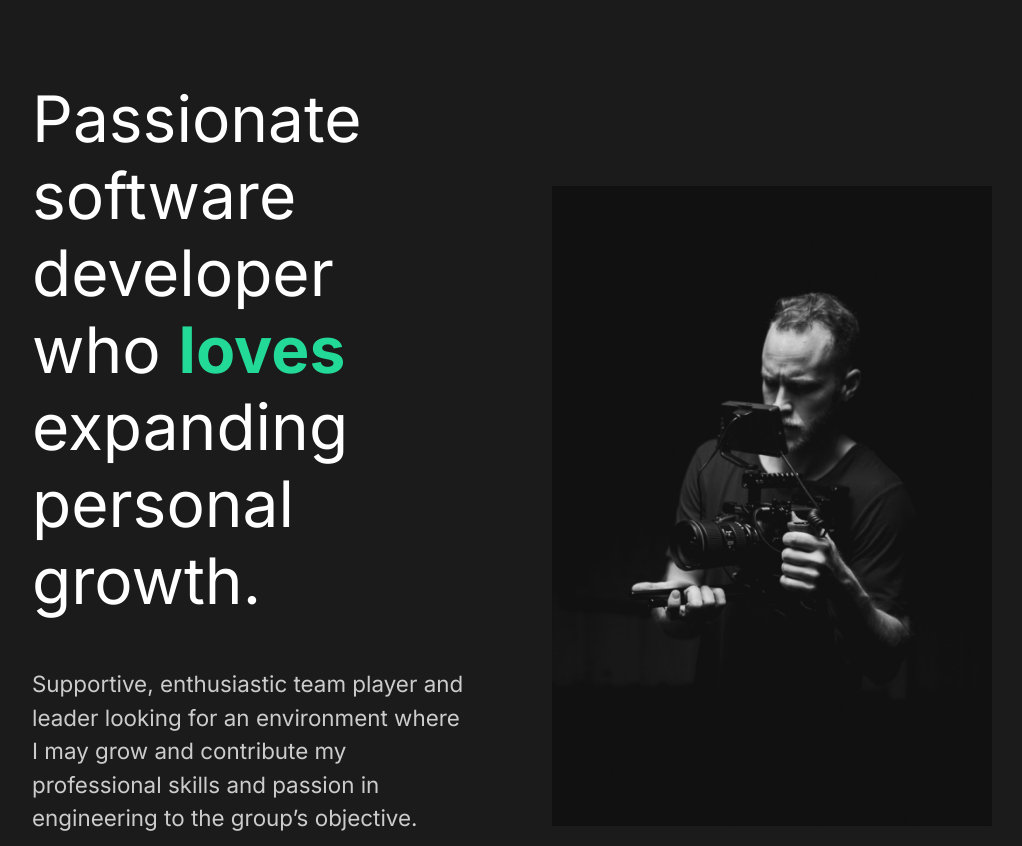
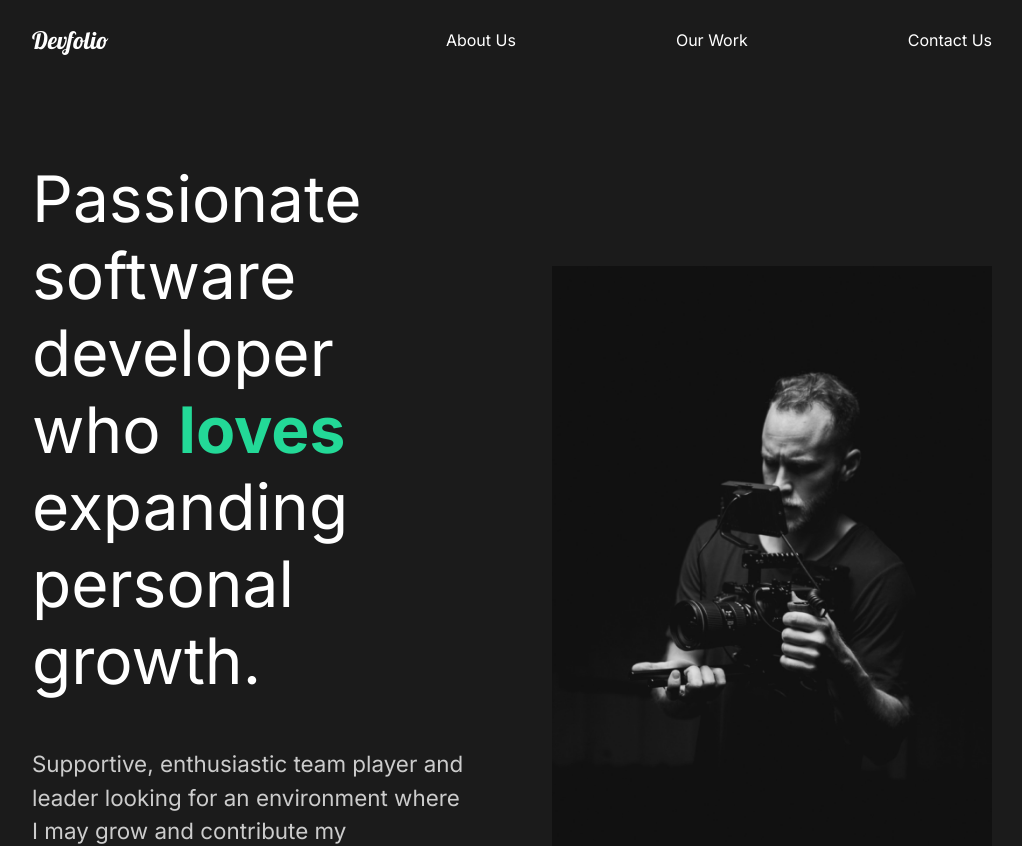
Before and after one commit to NFZaremba/dev-portfolio, a React (Create React App) app: page /work in a window 1280 px wide. Shown: the top 846 px of the page, without its empty margins (128-1150 px from the left). Built offline with nearby package versions, Linux system fonts and the light colour scheme.

Commit message:
navbar styling

```diff
--- a/src/App.tsx
+++ b/src/App.tsx
@@ -1,10 +1,12 @@
 import GlobalStyle from "./styles/GlobalStyles";
 import AboutUs from "./pages/AboutUs";
+import { Navbar } from "./components";
 
 function App() {
   return (
     <div className="App">
       <GlobalStyle />
+      <Navbar />
       <AboutUs />
     </div>
   );
--- a/src/components/Faq/index.tsx
+++ b/src/components/Faq/index.tsx
@@ -43,11 +43,11 @@ const Faq: React.FC = () => {
         Any Questions <span>FAQ</span>
       </h2>
       {faqs.map(
-        (faq): React.ReactElement => (
-          <div key={faq.question} className="question">
-            <h4>{faq.question}</h4>
+        ({ question, answers }: IFaq): React.ReactElement => (
+          <div key={question} className="question">
+            <h4>{question}</h4>
             <div className="answer">
-              {faq?.answers.map(
+              {answers?.map(
                 (answer, i): React.ReactElement => (
                   <p key={i}>{answer}</p>
                 )
--- a/src/components/Navbar/Styles.tsx
+++ b/src/components/Navbar/Styles.tsx
@@ -1,3 +1,27 @@
 import styled from "styled-components";
 
-export const StyledNavbar = styled.div``;
+export const StyledNavbar = styled.nav`
+  min-height: 10vh;
+  display: flex;
+  margin: auto;
+  justify-content: space-between;
+  align-items: center;
+  padding: 1rem 10rem;
+  a {
+    color: white;
+    text-decoration: none;
+  }
+  ul {
+    display: flex;
+    list-style: none;
+  }
+  .logo {
+    font-size: 1.5rem;
+    font-family: "Lobster", cursive;
+    font-weight: lighter;
+  }
+  li {
+    padding-left: 10rem;
+    position: relative;
+  }
+`;
--- a/src/components/Navbar/index.tsx
+++ b/src/components/Navbar/index.tsx
@@ -1,5 +1,42 @@
 import { StyledNavbar } from "./Styles";
 
-const Navbar = () => {};
+export interface INavLinks {
+  text: string;
+  path: string;
+}
+
+export const navLinks: INavLinks[] = [
+  {
+    text: "About Us",
+    path: "/",
+  },
+  {
+    text: "Our Work",
+    path: "/work",
+  },
+  {
+    text: "Contact Us",
+    path: "/contact",
+  },
+];
+
+const Navbar: React.FC = () => {
+  return (
+    <StyledNavbar data-testid="navbar">
+      <h1>
+        <a className="logo" href="#">
+          Devfolio
+        </a>
+      </h1>
+      <ul>
+        {navLinks?.map(({ text, path }: INavLinks) => (
+          <li key={text}>
+            <a href={path}>{text}</a>
+          </li>
+        ))}
+      </ul>
+    </StyledNavbar>
+  );
+};
 
 export default Navbar;
--- a/src/components/Services/index.tsx
+++ b/src/components/Services/index.tsx
@@ -44,16 +44,13 @@ const Services: React.FC = () => {
         </h2>
         <StyledCards>
           {sections.map(
-            (section: ISection): React.ReactElement => (
-              <StyledCard key={section.title} data-testid="services-card">
+            ({ img, title, paragraph }: ISection): React.ReactElement => (
+              <StyledCard key={title} data-testid="services-card">
                 <div className="icon">
-                  <img
-                    src={section.img}
-                    alt={section.title.toLocaleLowerCase()}
-                  />
-                  <h3>{section.title}</h3>
+                  <img src={img} alt={title.toLocaleLowerCase()} />
+                  <h3>{title}</h3>
                 </div>
-                <p>{section.paragraph}</p>
+                <p>{paragraph}</p>
               </StyledCard>
             )
           )}
--- a/src/components/index.tsx
+++ b/src/components/index.tsx
@@ -1,5 +1,6 @@
 import About from "./About";
 import Faq, { faqs } from "./Faq";
 import Services, { sections } from "./Services";
+import Navbar, { navLinks } from "./Navbar";
 
-export { About, Faq, faqs, Services, sections };
+export { About, Faq, faqs, Services, sections, Navbar, navLinks };
```
Also changed, not shown: 2 other files (tests, documents, lock files or other folders).
